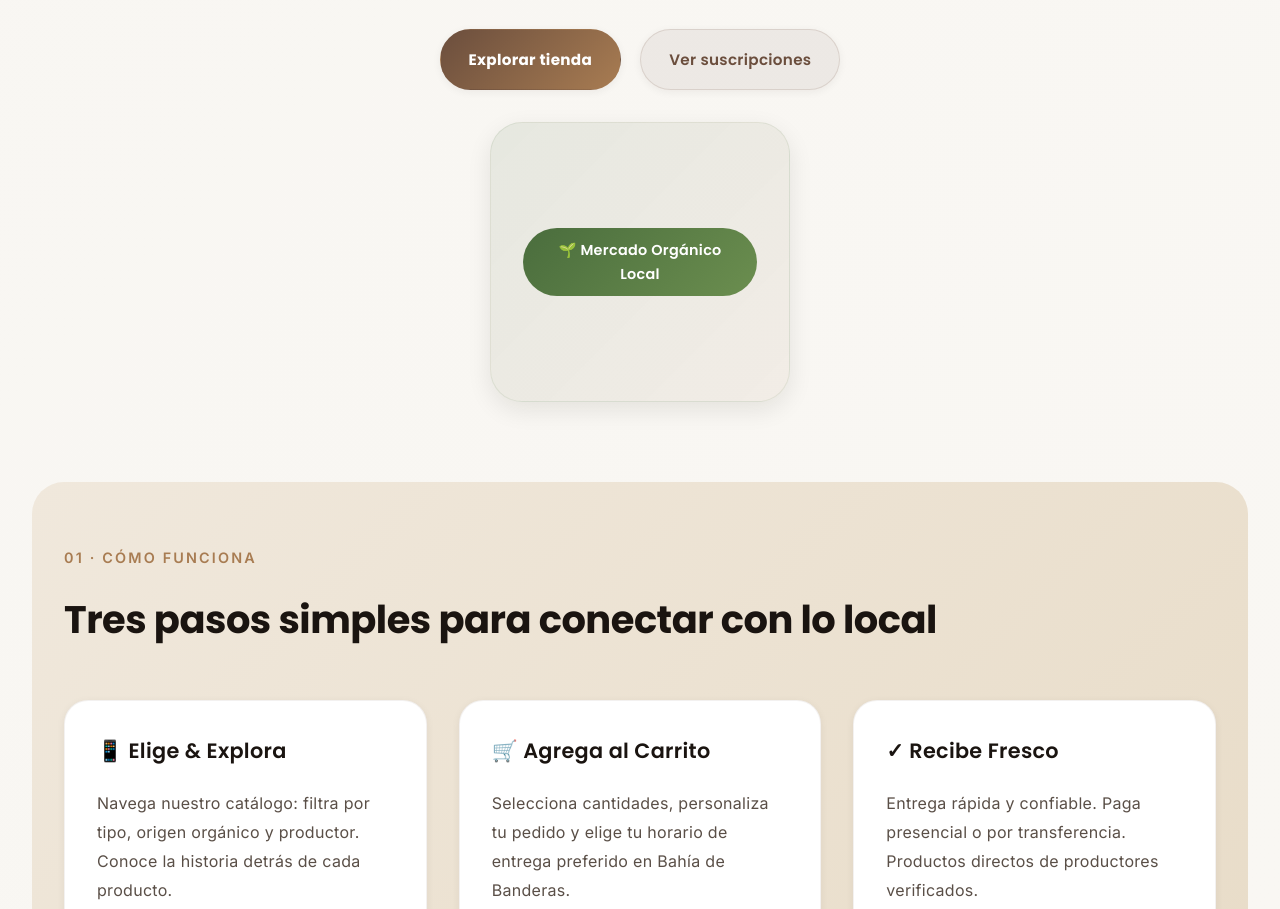
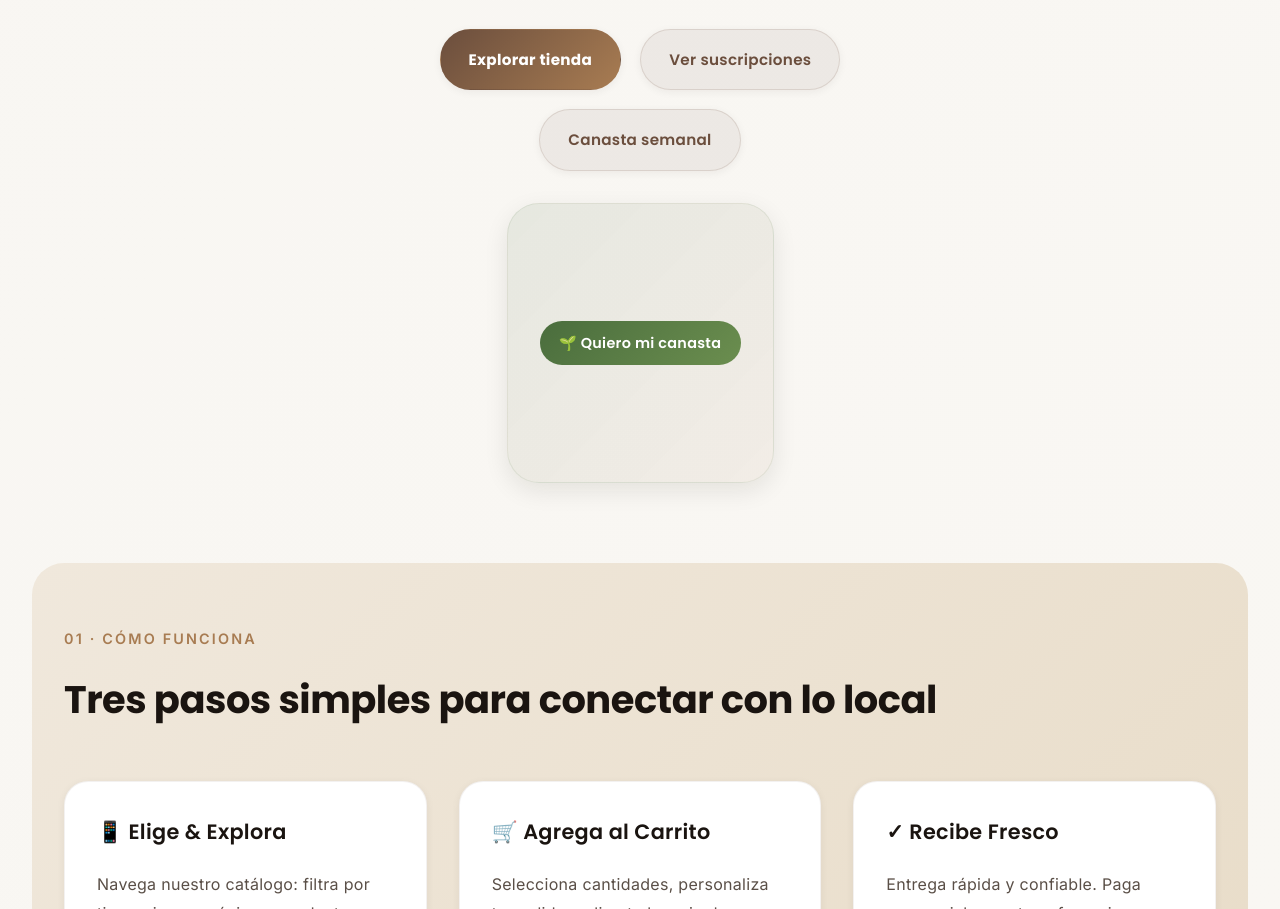
Before and after one commit to localmapsanpancho-pixel/Origen_bahia, a website: page index.html in a window 1280 px wide. Shown: the part 1375-2284 px from the top of the page. Drawn offline with Linux system fonts and the light colour scheme.

Commit message:
Descripción de los cambios

```diff
--- a/index.html
+++ b/index.html
@@ -88,10 +88,11 @@
         <div class="hero-actions">
           <a href="marketplace.html" class="button primary">Explorar tienda</a>
           <a href="#suscripciones" class="button secondary">Ver suscripciones</a>
+          <a href="#suscripciones" class="button secondary">Canasta semanal</a>
         </div>
       </div>
       <div class="hero-visual hero-card">
-        <div class="hero-tag">🌱 Mercado Orgánico Local</div>
+        <div class="hero-tag">🌱 Quiero mi canasta</div>
       </div>
     </section>
 
```
